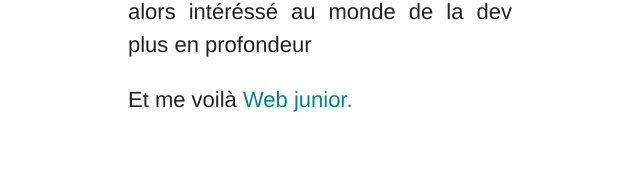
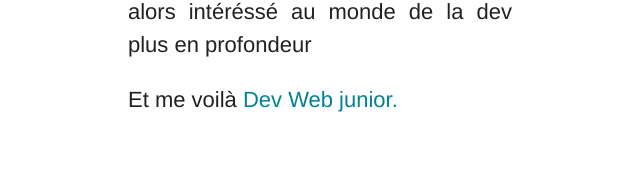
Before and after one commit to laurentmahieu/cv-html, a plain HTML site: page index.html in a window 1280 px wide. Shown: the part 619-800 px from the top of the page, 640-1280 px from the left. Drawn offline with nearby package versions, Linux system fonts and the light colour scheme; files whose address does not match are found by name.

Commit message:
j'avais oublié un mot dans le bio

```diff
--- a/index.html
+++ b/index.html
@@ -52,7 +52,7 @@
 			mes eventuels futurs enfants, m'ont poussé à m'interoger sur mon orientation professionnel.
 			Alors il y a quelques mois, lorsque mon épouse est tombé enceinte, il n'était plus question de repoussé à demain
 			ce qui peut être fait aujourdhui. Je me suis alors intéréssé au monde de la dev plus en profondeur</p>
-		<p>Et me voilà <span class="cyan-text text-darken-3"> Web junior.</span></p>
+		<p>Et me voilà <span class="cyan-text text-darken-3"> Dev Web junior.</span></p>
 		</div>
 	</div>
 	<div class="row">
```
